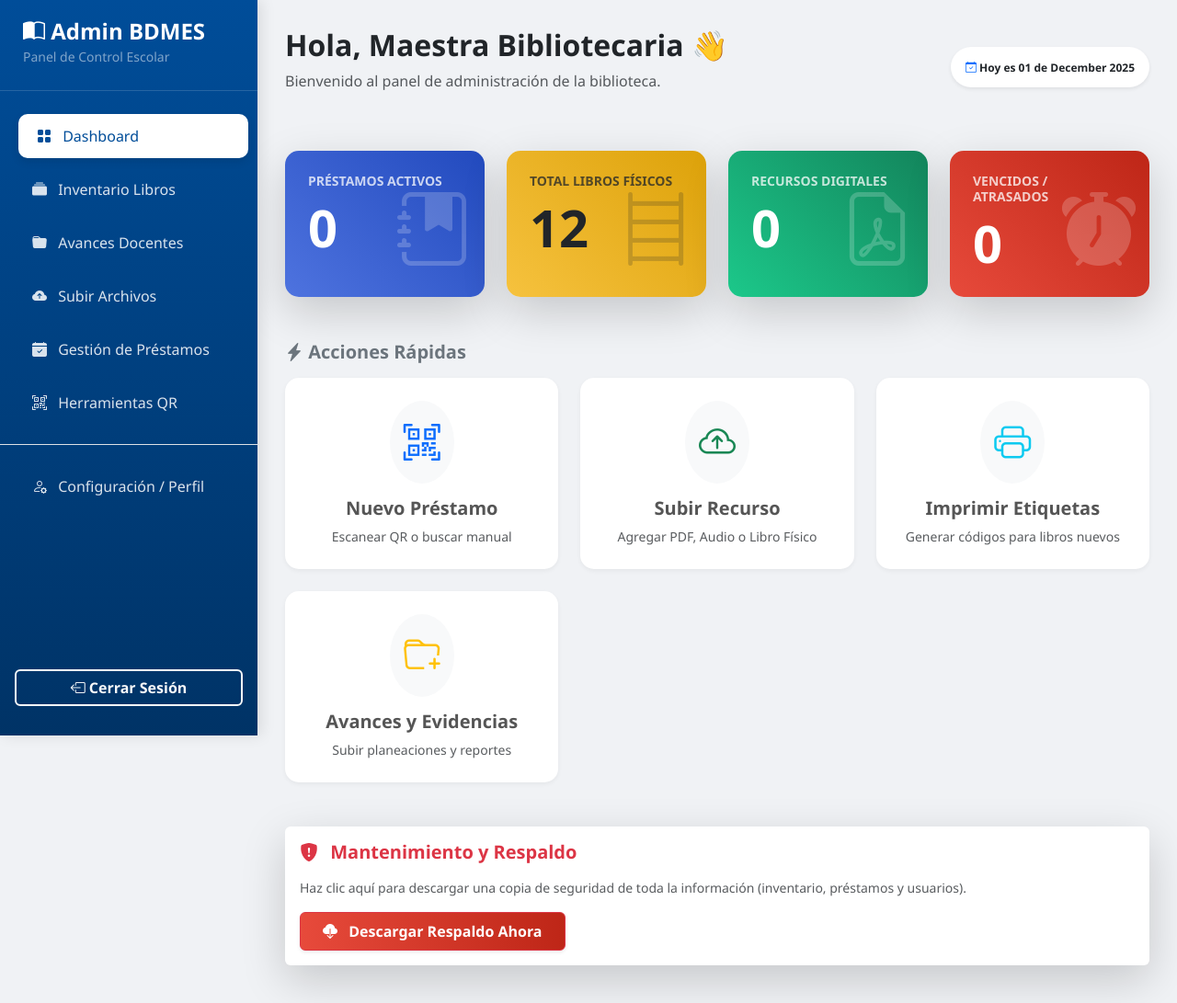
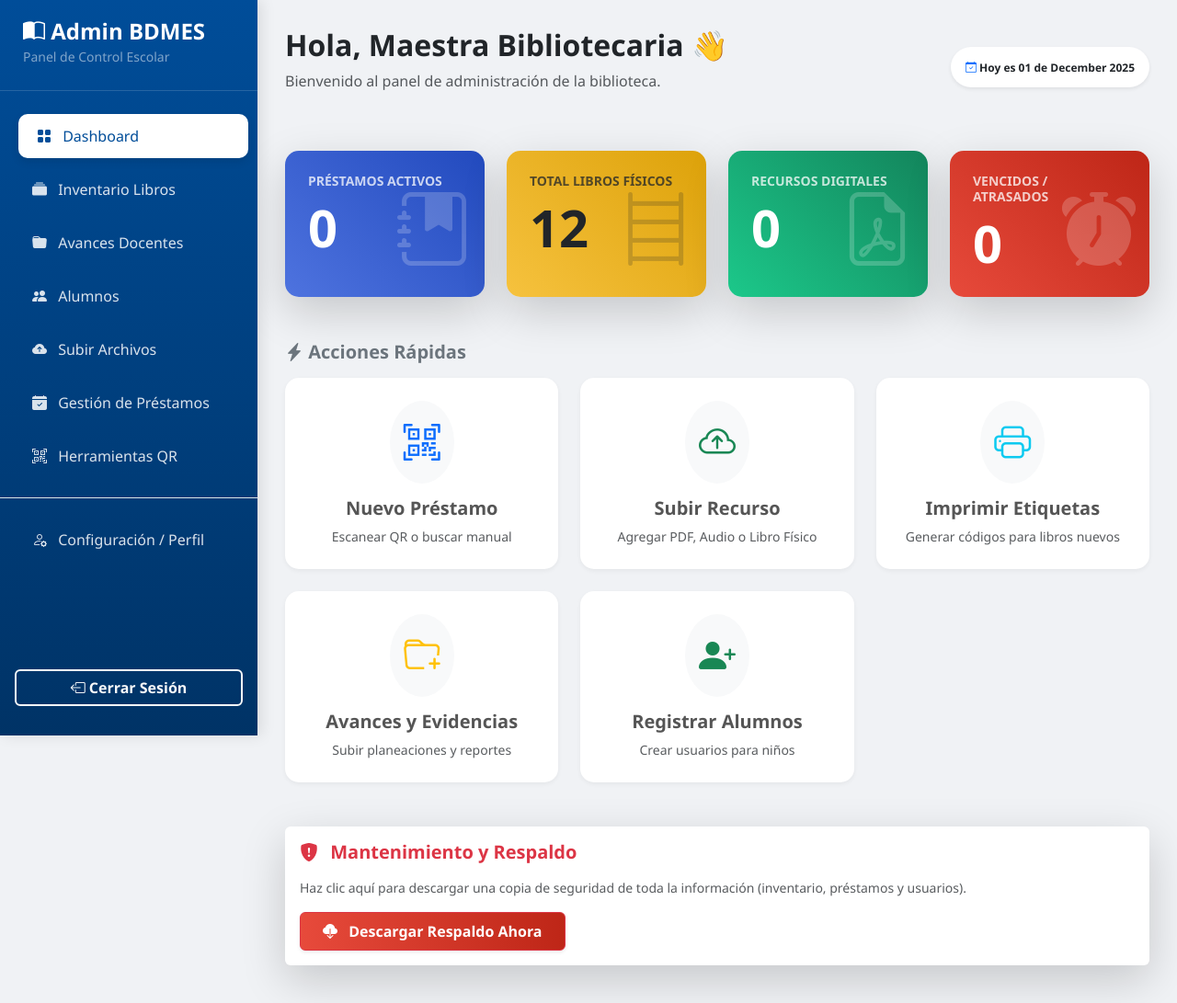
Before and after one commit to vicmvg/biblioteca-escobedo, a Flask app: page /admin/dashboard in a window 1280 px wide. Shown: the top 1091 px of the page at 92% size. Run offline with Flask 3, Linux system fonts and the light colour scheme; a user stored in the database is signed in; data comes from the database, SQL or seed files in the repository.

Commit message:
feat: Agregar boton de Alumnos al Dashboard

```diff
--- a/templates/admin/dashboard.html
+++ b/templates/admin/dashboard.html
@@ -153,6 +153,7 @@
                     <li class="nav-item"><a class="nav-link text-white" href="{{ url_for('admin_dashboard') }}">📊 Resumen</a></li>
                     <li class="nav-item"><a class="nav-link text-white" href="{{ url_for('inventario') }}">📚 Inventario</a></li>
                     <li class="nav-item"><a class="nav-link text-white" href="{{ url_for('gestion_avances') }}">📁 Avances Docentes</a></li>
+                    <li class="nav-item"><a class="nav-link text-white" href="{{ url_for('registrar_alumno') }}">👥 Alumnos</a></li>
                     <li class="nav-item"><a class="nav-link text-white" href="{{ url_for('nuevo_recurso') }}">☁️ Subir Archivos</a></li>
                     <li class="nav-item"><hr class="dropdown-divider bg-white"></li>
                     <li class="nav-item"><a class="nav-link text-warning" href="{{ url_for('logout') }}">🚪 Cerrar Sesión</a></li>
@@ -181,6 +182,11 @@
             <li class="nav-item">
                 <a class="nav-link" href="{{ url_for('gestion_avances') }}">
                     <i class="bi bi-folder-fill me-2"></i> Avances Docentes
+                </a>
+            </li>
+            <li class="nav-item">
+                <a class="nav-link" href="{{ url_for('registrar_alumno') }}">
+                    <i class="bi bi-people-fill me-2"></i> Alumnos
                 </a>
             </li>
             <li class="nav-item">
@@ -307,6 +313,13 @@
                     <p class="text-muted small mb-0">Subir planeaciones y reportes</p>
                 </a>
             </div>
+            <div class="col-md-4">
+                <a href="{{ url_for('registrar_alumno') }}" class="quick-action-btn">
+                    <span class="quick-icon text-success"><i class="bi bi-person-plus-fill"></i></span>
+                    <h5 class="fw-bold">Registrar Alumnos</h5>
+                    <p class="text-muted small mb-0">Crear usuarios para niños</p>
+                </a>
+            </div>
         </div>
 
         <!-- NUEVA SECCIÓN DE RESPALDO -->
```
